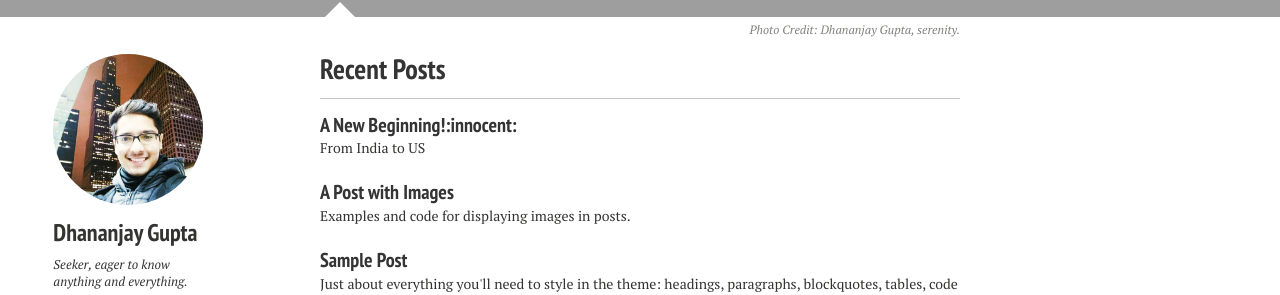
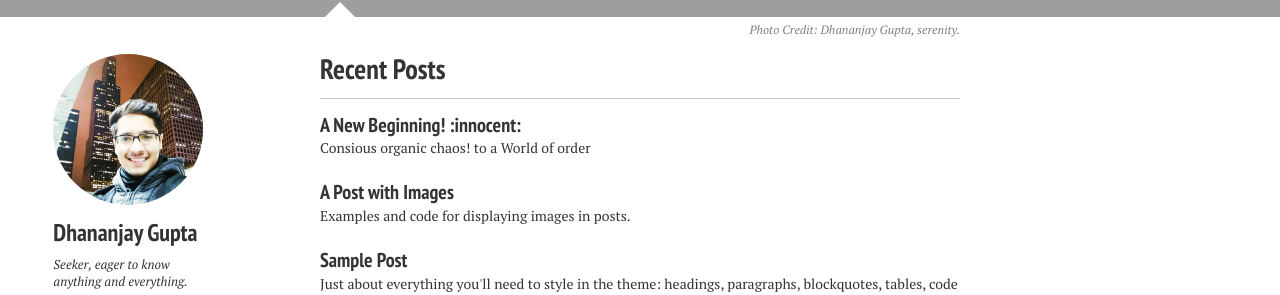
Before and after one commit to DhananjayGupta300/DhananjayGupta300.github.io, a Jekyll site: the page built from index.md, in a window 1280 px wide. Shown: the part 1027-1322 px from the top of the page. Built offline with Jekyll 4.4.1, drawn with Linux system fonts in a browser that asks for light colours; nearby versions of some CDN libraries.

Commit message:
Update 2018-01-07-A-New-Begining!.md

```diff
--- a/_posts/2018-01-07-A-New-Begining!.md
+++ b/_posts/2018-01-07-A-New-Begining!.md
@@ -1,12 +1,12 @@
 ---
 layout: post
-title: "A New Beginning!:innocent:"
-excerpt: "From India to US"
+title: "A New Beginning! :innocent:"
+excerpt: "Consious organic chaos! to a World of order"
 tags: [dhananjay gupta, new phase, India, USA]
 comments: true
 ---
 
-The date had finally come! all hardwork and unlimited shopping culminates on 2nd August, 2017. I am leaving home to pursue my Master's in Computer Science at the pretigious University of Illinois at Chicago. It had been a roller coaster ride. Ecstatic moments, heartbreaks and sleepless nights; I have seen all. I have made no opinions. Let's see the things the way they are.<br/><br/>
+The date had finally come! all hardwork and unlimited shopping culminates on 2nd August, 2017. I am leaving home to pursue my Master's in Computer Science at the pretigious University of Illinois at Chicago. It had been a roller coaster ride. Ecstatic moments, heartbreaks and sleepless nights; I have seen all. I have made no opinions. Let's see the things the way they are.
 ### Consious organic chaos! to a World of order
 
 Everything in order seems like a snapshot of life to me and a concious chaos as a kaleidoscope. The heading says it all! This is my first impression. It makes me realize, I had been looking at life thorugh a kaleidoscope (India) and now, here I see life in snapshots (USA). Nevertheless, it just intensifies my longing to know life even more. Ok! for now; enough of spirituality and philosophies :stuck_out_tongue_closed_eyes:. I am getting my ass kicked here! :sweat_smile:. It has been a steep learning curve. Heretofore, I have maintained a healthy GPA, should rather get back to studies now. Would be posting about my learning curve, stay tunned.
```
